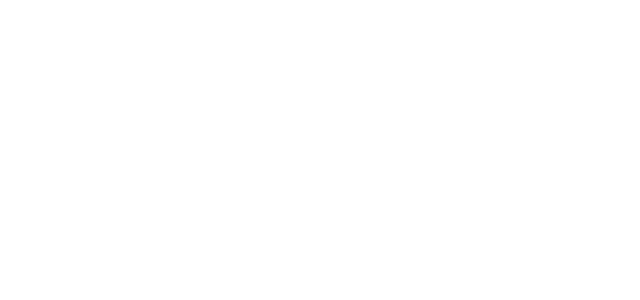
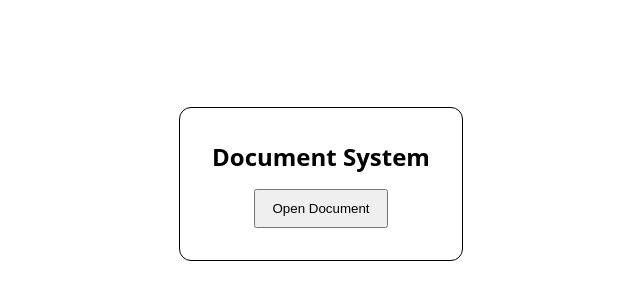
Before and after one commit to apatrem/jayson-docs, a React (Vite) app: page / in a window 1280 px wide. Shown: the part 256-556 px from the top of the page, without its empty margins (319-959 px from the left). Built offline with nearby package versions, Linux system fonts and the light colour scheme.

Commit message:
T-119: add single-document app shell
Replaces the null app stub with the M7 welcome/document state shell so later tasks can plug in DocumentView, menus, and file loading without introducing routing.

Co-Authored-By: GPT-5.5 <noreply@openai.com>
Co-authored-by: Cursor <cursoragent@cursor.com>

```diff
--- a/src/App.tsx
+++ b/src/App.tsx
@@ -1,3 +1,158 @@
-export default function App() {
-  return null;
+import { useState, type CSSProperties } from "react";
+import type { DocModel } from "./schema/docmodel";
+
+interface LoadedDocument {
+  path: string;
+  doc: DocModel;
 }
+
+type AppState =
+  | { kind: "welcome" }
+  | {
+      kind: "document";
+      path: string;
+      doc: DocModel;
+      dirty: boolean;
+      paletteOpen: boolean;
+    };
+
+export interface AppProps {
+  initialDocument?: LoadedDocument;
+  onOpenDocument?: () => Promise<LoadedDocument | null>;
+}
+
+export default function App({
+  initialDocument,
+  onOpenDocument = () => Promise.resolve(null),
+}: AppProps) {
+  const [state, setState] = useState<AppState>(() =>
+    initialDocument === undefined
+      ? { kind: "welcome" }
+      : {
+          kind: "document",
+          path: initialDocument.path,
+          doc: initialDocument.doc,
+          dirty: false,
+          paletteOpen: false,
+        },
+  );
+  const [openError, setOpenError] = useState<string | null>(null);
+
+  const openDocument = async (): Promise<void> => {
+    setOpenError(null);
+    try {
+      const loaded = await onOpenDocument();
+      if (loaded === null) {
+        return;
+      }
+      setState({
+        kind: "document",
+        path: loaded.path,
+        doc: loaded.doc,
+        dirty: false,
+        paletteOpen: false,
+      });
+    } catch (error) {
+      setOpenError(error instanceof Error ? error.message : String(error));
+    }
+  };
+
+  return (
+    <div style={styles.appShell}>
+      {state.kind === "welcome" ? (
+        <main aria-label="Welcome" style={styles.welcome}>
+          <section style={styles.welcomeCard}>
+            <h1 style={styles.title}>Document System</h1>
+            <button
+              type="button"
+              aria-label="Open Document"
+              onClick={() => {
+                void openDocument();
+              }}
+              style={styles.primaryButton}
+            >
+              Open Document
+            </button>
+            {openError ? (
+              <p role="alert" style={styles.errorText}>
+                {openError}
+              </p>
+            ) : null}
+          </section>
+        </main>
+      ) : (
+        <main aria-label="Document view" style={styles.documentShell}>
+          <header style={styles.documentHeader}>
+            <span>{basename(state.path)}</span>
+            {state.dirty ? <span aria-label="Unsaved changes">●</span> : null}
+          </header>
+          <section
+            aria-label="Loaded document"
+            data-document-path={state.path}
+            data-document-kind={state.doc.kind}
+            style={styles.documentPlaceholder}
+          >
+            DocumentView
+          </section>
+        </main>
+      )}
+    </div>
+  );
+}
+
+function basename(path: string): string {
+  const index = path.lastIndexOf("/");
+  return index >= 0 ? path.slice(index + 1) : path;
+}
+
+const styles = {
+  appShell: {
+    minHeight: "100vh",
+    background: "Canvas",
+    color: "CanvasText",
+    fontFamily: "system-ui, sans-serif",
+  },
+  welcome: {
+    alignItems: "center",
+    display: "grid",
+    minHeight: "100vh",
+    justifyItems: "center",
+    padding: "2rem",
+  },
+  welcomeCard: {
+    border: "1px solid ButtonBorder",
+    borderRadius: "0.75rem",
+    display: "grid",
+    gap: "1rem",
+    justifyItems: "center",
+    padding: "2rem",
+  },
+  title: {
+    fontSize: "1.5rem",
+    margin: 0,
+  },
+  primaryButton: {
+    cursor: "pointer",
+    padding: "0.625rem 1rem",
+  },
+  errorText: {
+    color: "CanvasText",
+    margin: 0,
+  },
+  documentShell: {
+    display: "grid",
+    gridTemplateRows: "auto minmax(0, 1fr)",
+    minHeight: "100vh",
+  },
+  documentHeader: {
+    alignItems: "center",
+    borderBottom: "1px solid ButtonBorder",
+    display: "flex",
+    gap: "0.5rem",
+    justifyContent: "flex-end",
+    padding: "0.75rem 1rem",
+  },
+  documentPlaceholder: {
+    padding: "1rem",
+  },
+} satisfies Record<string, CSSProperties>;
```
Also changed, not shown: 3 other files (tests, documents, lock files or other folders).
